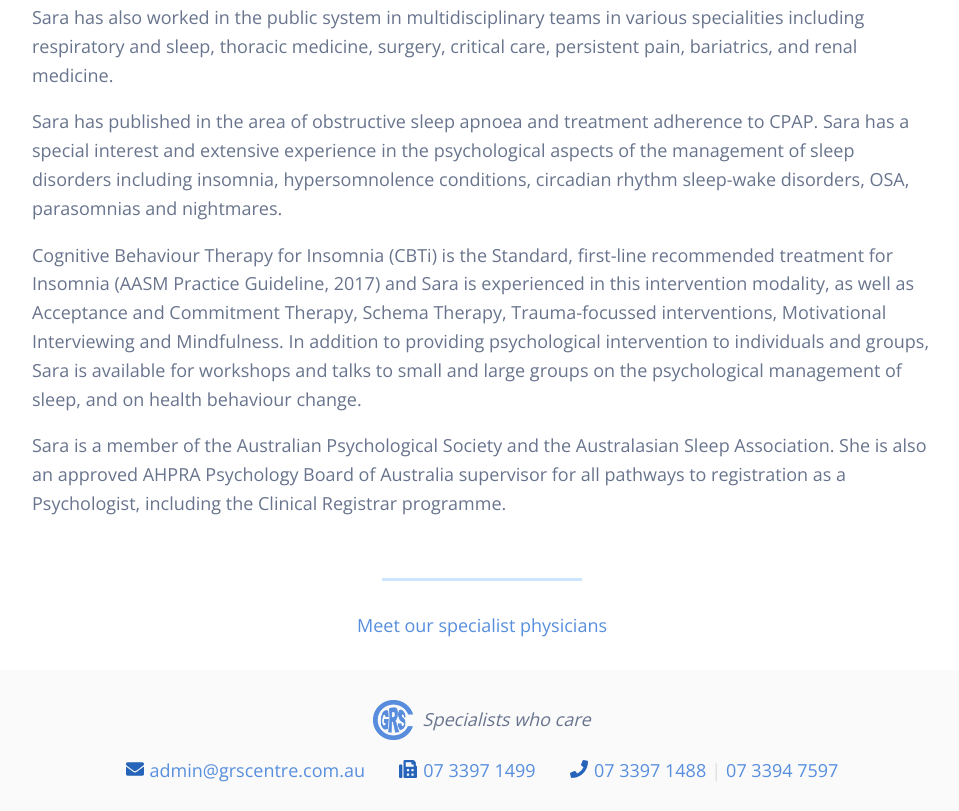
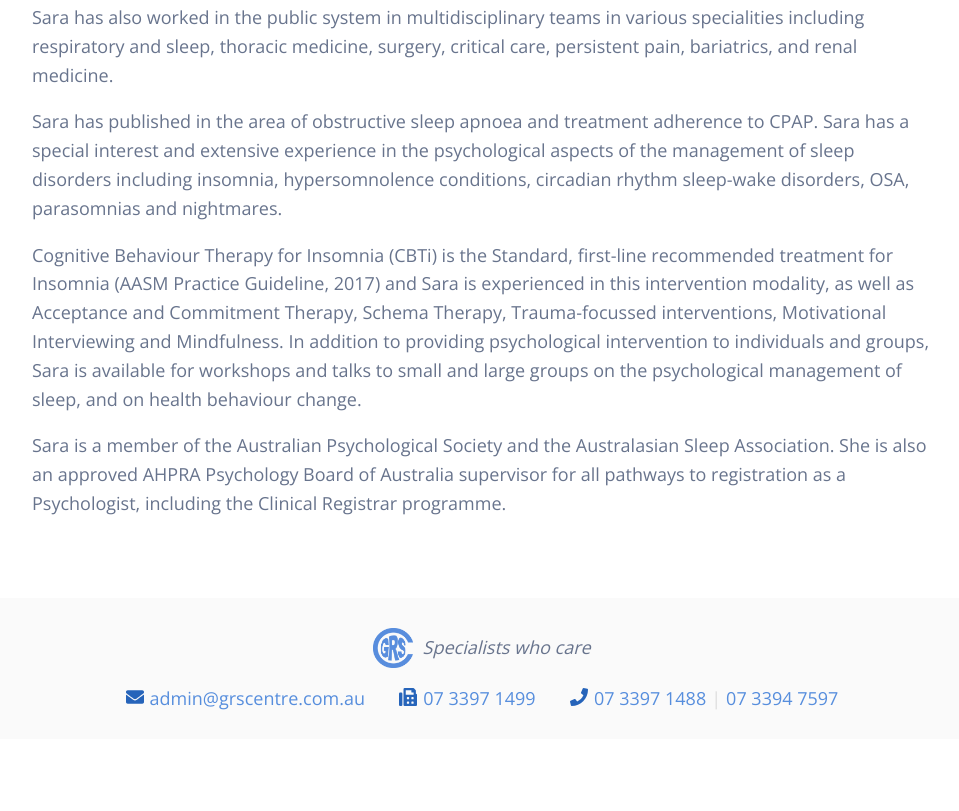
Before and after one commit to bridgetmcmahon/greenslopes-respiratory, a Gatsby site: page /our-clinical-sleep-psychologist in a window 1280 px wide. Shown: the part 754-1565 px from the top of the page, without its empty margins (158-1117 px from the left). After the commit the page ends 1493 px from the top, so only its background shows below. Built offline with nearby package versions, Linux system fonts and the light colour scheme; Gatsby itself is replaced by a stand-in of ours.

Commit message:
remove sleep psychologist nav link

```diff
--- a/src/components/common/Navigation/index.js
+++ b/src/components/common/Navigation/index.js
@@ -65,14 +65,6 @@ const Navigation = ({ location }) => {
             </Link>
           </NavItem>
           <NavItem onClick={closeNav}>
-            <Link
-              to="/our-clinical-sleep-psychologist"
-              activeStyle={activeStyle}
-            >
-              Our clinical sleep psychologist
-            </Link>
-          </NavItem>
-          <NavItem onClick={closeNav}>
             <Link to="/appointments" activeStyle={activeStyle}>
               Appointments
             </Link>
--- a/src/pages/our-clinical-sleep-psychologist.js
+++ b/src/pages/our-clinical-sleep-psychologist.js
@@ -1,10 +1,11 @@
 import React from "react"
-import { Link, useStaticQuery, graphql } from "gatsby"
+import { useStaticQuery, graphql } from "gatsby"
 import Layout from "../components/common/layout"
 import Header from "../components/common/Header"
 import TeamMember from "../components/TeamMember"
 import { Container, TeamImage } from "../utils/sharedStyles"
-import { HorizontalRule, TeamLink } from "../utils/sharedStyles"
+
+// TO DO: create a redirect to /our-specialist-physicians for this page
 
 export default function OurClinicalSleepPsychologist({ location }) {
   const data = useStaticQuery(graphql`
@@ -76,12 +77,6 @@ export default function OurClinicalSleepPsychologist({ location }) {
             </p>
           </div>
         </TeamMember>
-        <HorizontalRule />
-        <TeamLink>
-          <Link to="/our-specialist-physicians">
-            Meet our specialist physicians
-          </Link>
-        </TeamLink>
       </Container>
     </Layout>
   )
--- a/src/utils/sharedStyles.js
+++ b/src/utils/sharedStyles.js
@@ -2,7 +2,7 @@ import styled from "styled-components"
 import Img from "gatsby-image"
 import { FontAwesomeIcon } from "@fortawesome/react-fontawesome"
 import { sm, md, lg } from "../utils/breakpoints"
-import { primaryBlue, secondaryBlue } from "../utils/colours"
+import { secondaryBlue } from "../utils/colours"
 
 export const Container = styled.div`
   margin: 0 auto;
@@ -25,31 +25,6 @@ export const HorizontalRule = styled.div`
 
   @media ${md} {
     margin: 3rem auto;
-  }
-`
-
-export const TeamLink = styled.div`
-  margin: 2rem auto 0 auto;
-  width: 100%;
-  font-size: 1.8rem;
-  text-align: center;
-
-  a {
-    color: ${primaryBlue};
-    text-decoration: none;
-
-    &:hover {
-      text-decoration: underline;
-      text-decoration-color: ${secondaryBlue};
-    }
-  }
-
-  @media ${md} {
-    margin: 3rem auto 1rem auto;
-  }
-
-  @media ${lg} {
-    margin-bottom: 0;
   }
 `
 
```
